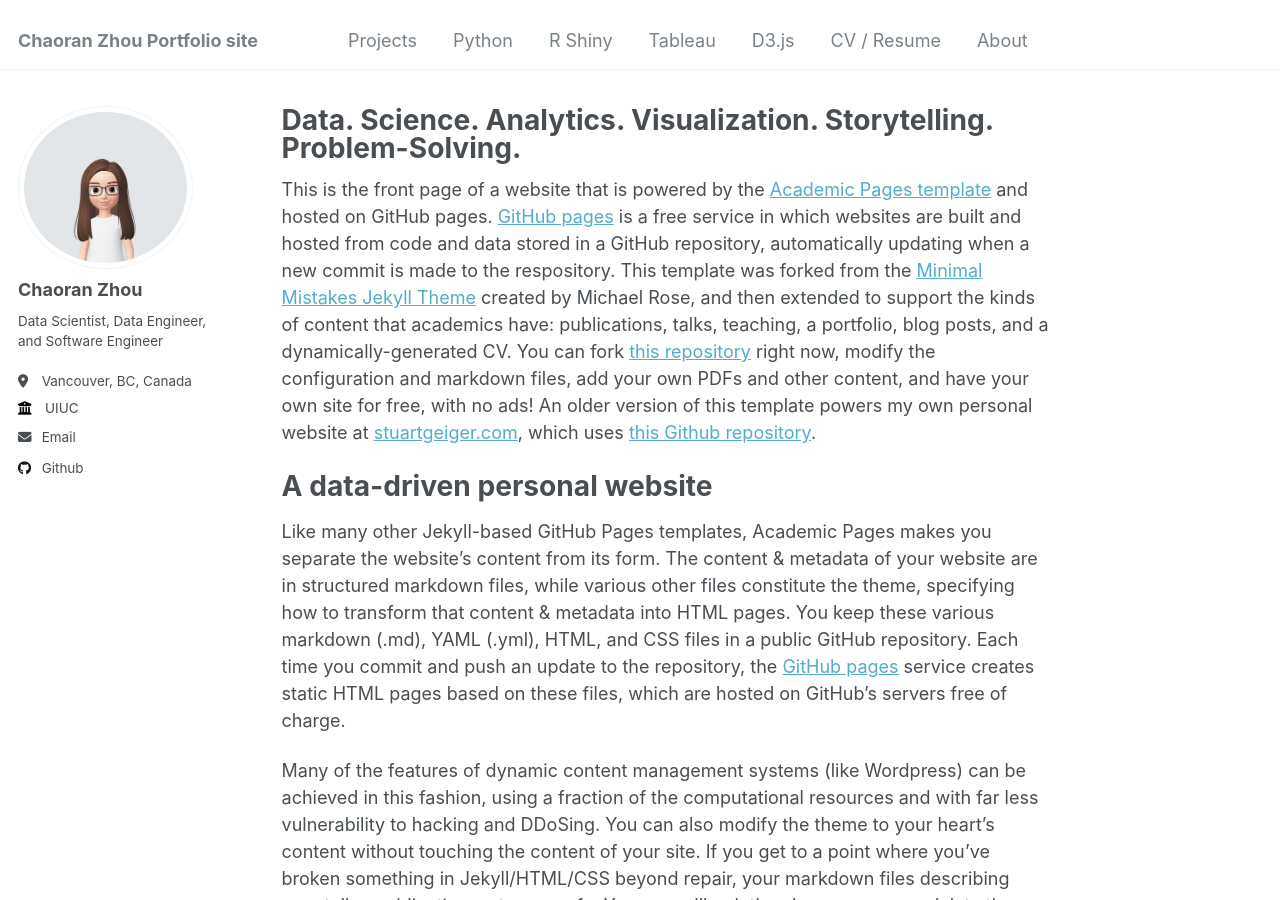
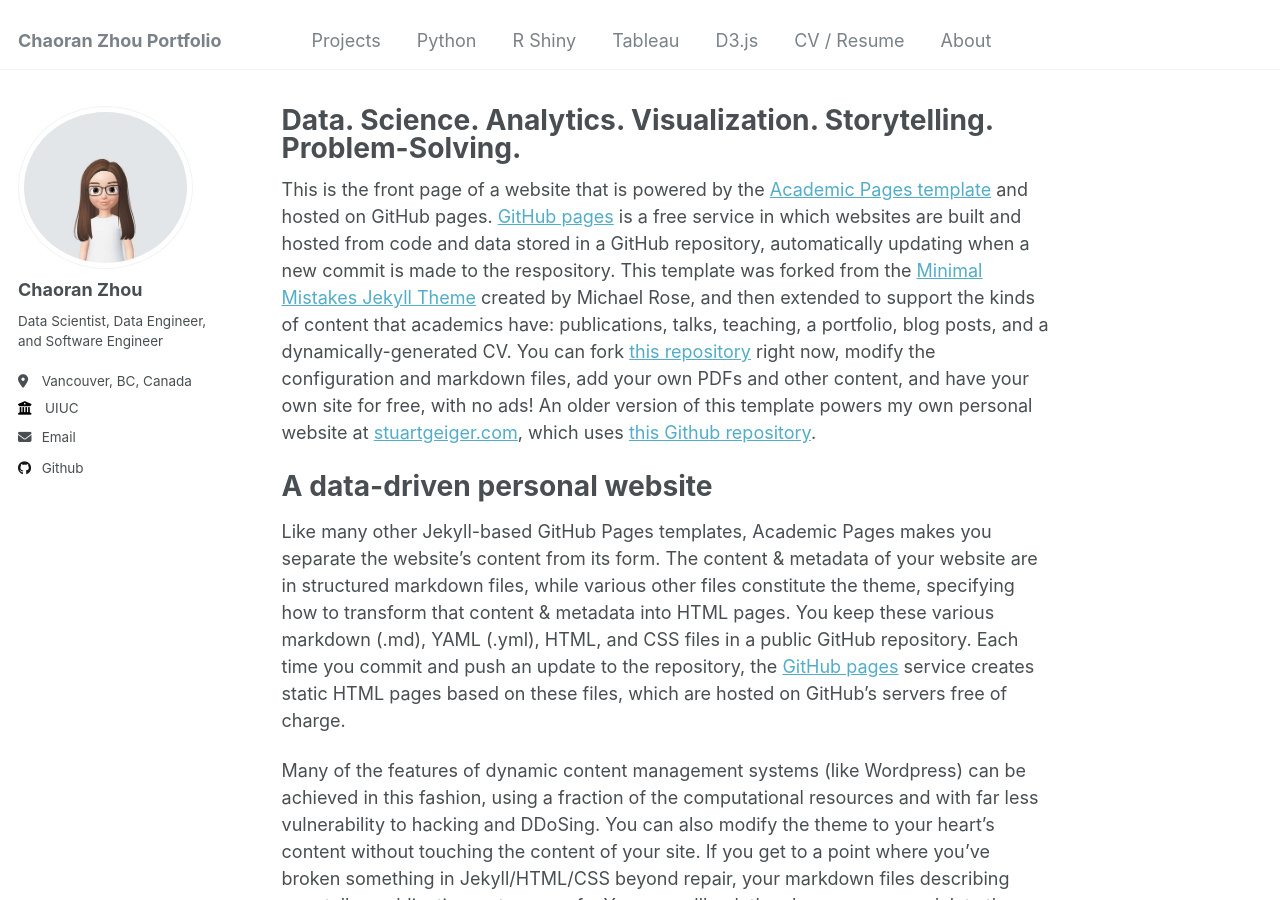
Before and after one commit to ranranrunforit/ranranrunforit.github.io, a Jekyll site: the page built from _pages/about.md, in a window 1280 px wide and 900 px high. Built offline with Jekyll 4.4.1, drawn with Linux system fonts in a browser that asks for light colours.

Commit message:
Update _config.yml

```diff
--- a/_config.yml
+++ b/_config.yml
@@ -8,7 +8,7 @@
 
 # Basic Site Settings
 locale                   : "en-US"
-title                    : "Chaoran Zhou Portfolio site"
+title                    : "Chaoran Zhou Portfolio"
 title_separator          : "-"
 name                     : &name "Chaoran Zhou"
 description              : &description "personal description"
```
